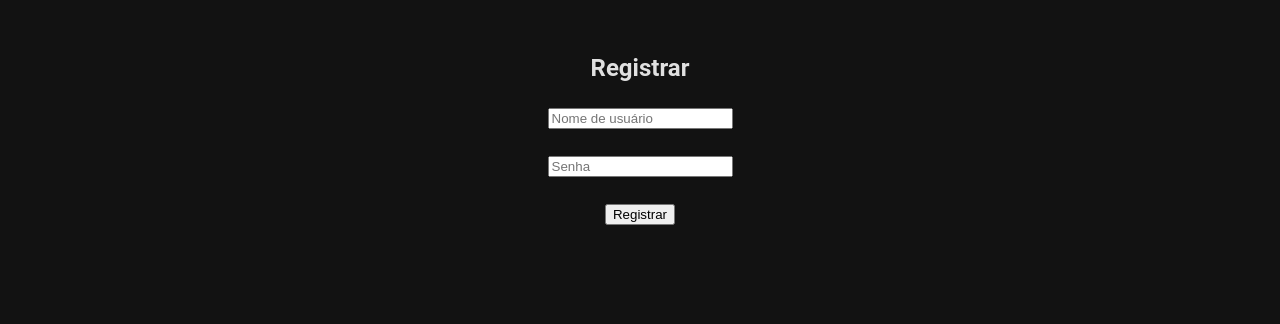
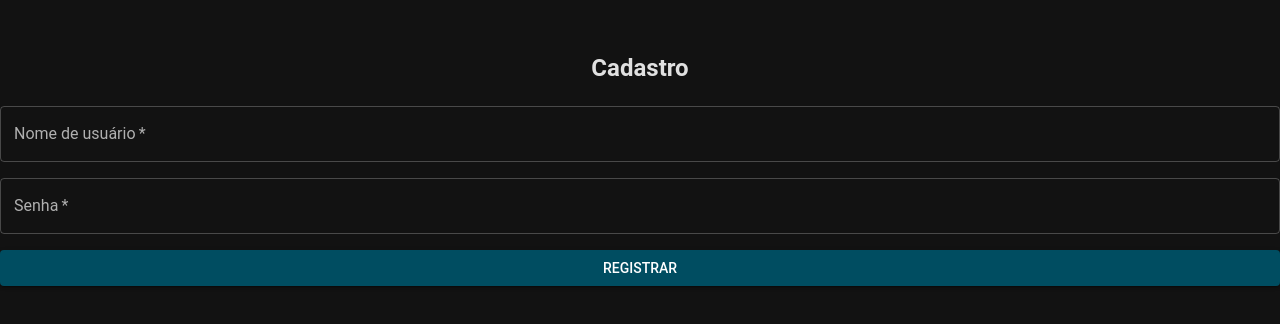
Before and after one commit to pablosscosta/barbershop-manager, a React app in the folder frontend/: page /register in a window 1280 px wide. Shown: the top 324 px of the page. Built offline with nearby package versions, Linux system fonts and the light colour scheme; the HTML template or start-up script is replaced by a standard one.

Commit message:
feat(frontend): implementa modal para cadastro

```diff
--- /dev/null
+++ b/frontend/src/components/RegisterForm.jsx
@@ -0,0 +1,61 @@
+import { useState } from "react";
+import { register } from "../services/api";
+import { Box, Stack, TextField, Button, Alert, CircularProgress } from "@mui/material";
+
+export default function RegisterForm({ onSuccess }) {
+  const [username, setUsername] = useState("");
+  const [password, setPassword] = useState("");
+  const [loading, setLoading] = useState(false);
+  const [errorMsg, setErrorMsg] = useState("");
+  const [successMsg, setSuccessMsg] = useState("");
+
+  const handleSubmit = async (e) => {
+    e.preventDefault();
+    setErrorMsg("");
+    setSuccessMsg("");
+    setLoading(true);
+
+    try {
+      const res = await register(username, password);
+      setSuccessMsg("Cadastro realizado com sucesso!");
+      console.log(res.data);
+
+      // se estiver dentro de um modal, fecha após sucesso
+      if (onSuccess) onSuccess();
+    } catch (err) {
+      setErrorMsg("Erro ao registrar. Tente novamente.");
+    } finally {
+      setLoading(false);
+    }
+  };
+
+  return (
+    <Box component="form" onSubmit={handleSubmit} sx={{ mt: 1 }}>
+      <Stack spacing={2}>
+        {errorMsg && <Alert severity="error">{errorMsg}</Alert>}
+        {successMsg && <Alert severity="success">{successMsg}</Alert>}
+
+        <TextField
+          label="Nome de usuário"
+          value={username}
+          onChange={(e) => setUsername(e.target.value)}
+          fullWidth
+          required
+        />
+
+        <TextField
+          label="Senha"
+          type="password"
+          value={password}
+          onChange={(e) => setPassword(e.target.value)}
+          fullWidth
+          required
+        />
+
+        <Button type="submit" variant="contained" disabled={loading}>
+          {loading ? <CircularProgress size={20} /> : "Registrar"}
+        </Button>
+      </Stack>
+    </Box>
+  );
+}
--- a/frontend/src/pages/Home.jsx
+++ b/frontend/src/pages/Home.jsx
@@ -2,12 +2,17 @@ import { useState } from "react";
 import { Link } from "react-router-dom";
 import { Box, Typography, Button, Paper, Stack, Dialog, DialogTitle, DialogContent } from "@mui/material";
 import LoginForm from "../components/LoginForm";
+import RegisterForm from "../components/RegisterForm";
 
 
 function Home() {
   const [openLogin, setOpenLogin] = useState(false);
   const handleOpenLogin = () => setOpenLogin(true);
   const handleCloseLogin = () => setOpenLogin(false);
+
+  const [openRegister, setOpenRegister] = useState(false);
+  const handleOpenRegister = () => setOpenRegister(true);
+  const handleCloseRegister = () => setOpenRegister(false);
 
   return (
     <Box sx={{ display: "flex", width: "100vw", height: "100vh" }}>
@@ -59,7 +64,12 @@ function Home() {
               Login
             </Button>
 
-            <Button component={Link} to="/register" variant="outlined" color="secondary" sx={{ borderRadius: 2, px: 4, py: 1.5 }}>
+            <Button
+              onClick={handleOpenRegister}
+              variant="contained"
+              color="secondary"
+              sx={{ borderRadius: 2, px: 4, py: 1.5 }}
+            >
               Cadastro
             </Button>
           </Stack>
@@ -88,6 +98,7 @@ function Home() {
         </Box>
       </Box>
 
+      {/* Modal Login */}
       <Dialog
         open={openLogin}
         onClose={handleCloseLogin}
@@ -112,6 +123,33 @@ function Home() {
           <LoginForm onSuccess={handleCloseLogin} />
         </DialogContent>
       </Dialog>
+
+      {/* Modal Register */}
+      <Dialog
+        open={openRegister}
+        onClose={handleCloseRegister}
+        fullWidth
+        maxWidth="sm"
+        TransitionProps={{ timeout: 300 }}
+        PaperProps={{
+          sx: {
+            borderRadius: 3,
+            bgcolor: "grey.900",
+            color: "grey.100",
+            boxShadow: 12,
+            p: 3,
+          }
+        }}
+
+      >
+        <DialogTitle sx={{ fontWeight: "bold", textAlign: "center", color: "white" }}>
+          Cadastro
+        </DialogTitle>
+        <DialogContent sx={{ p: 4 }}>
+          <RegisterForm onSuccess={handleCloseRegister} />
+        </DialogContent>
+      </Dialog>
+
     </Box>
   );
 }
--- a/frontend/src/pages/Register.jsx
+++ b/frontend/src/pages/Register.jsx
@@ -1,33 +1,10 @@
-import { useState } from "react";
-import { register } from "../services/api";
+import RegisterForm from "../components/RegisterForm";
 
 function Register() {
-  const [username, setUsername] = useState("");
-  const [password, setPassword] = useState("");
-
-  const handleSubmit = (e) => {
-    e.preventDefault();
-    register(username, password).then(res => console.log(res.data));
-  };
-
   return (
     <div style={{ textAlign: "center", marginTop: "50px" }}>
-      <h2>Registrar</h2>
-      <form onSubmit={handleSubmit}>
-        <input
-          type="text"
-          placeholder="Nome de usuário"
-          value={username}
-          onChange={(e) => setUsername(e.target.value)}
-        /><br /><br />
-        <input
-          type="password"
-          placeholder="Senha"
-          value={password}
-          onChange={(e) => setPassword(e.target.value)}
-        /><br /><br />
-        <button type="submit">Registrar</button>
-      </form>
+      <h2>Cadastro</h2>
+      <RegisterForm />
     </div>
   );
 }
```
